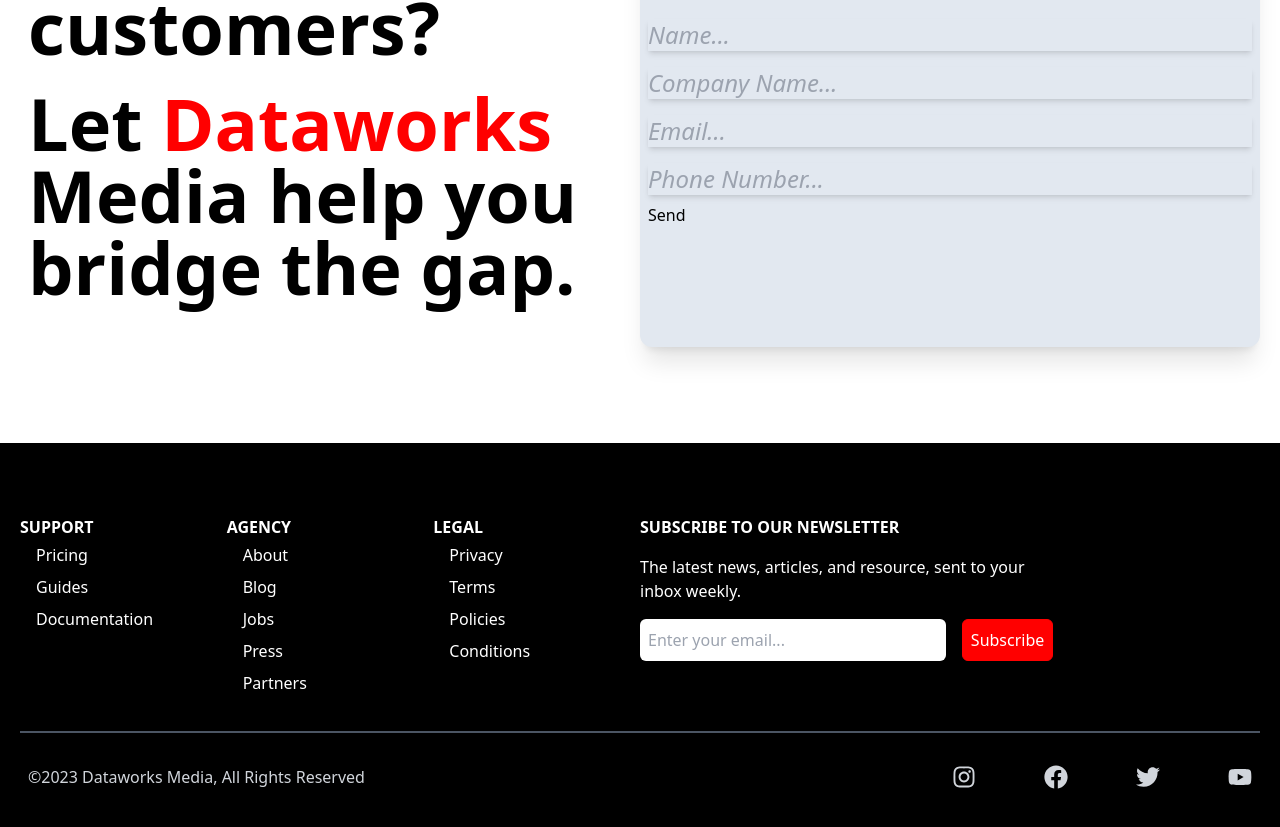
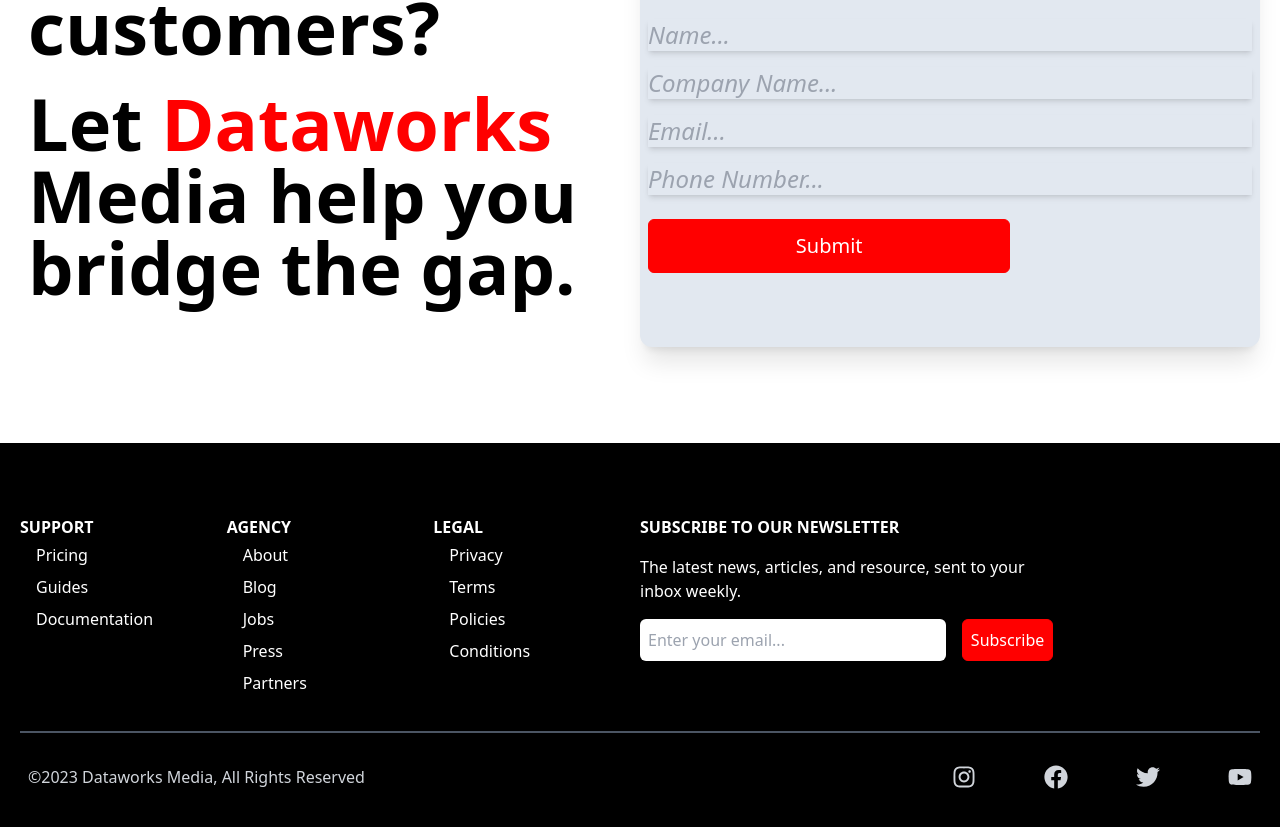
Before and after one commit to DataworksMedia/DataworksMedia-website, a React (Create React App) app: page / in a window 1280 px wide. Shown: the part 2807-3634 px from the top of the page. Built offline with nearby package versions, Linux system fonts and the light colour scheme.

Commit message:
Fixing Design

```diff
--- a/src/components/Contact.jsx
+++ b/src/components/Contact.jsx
@@ -68,8 +68,7 @@
               whileTap={{ scale: 0.9 }}
               className="text-white border text-xl bg-Red border-Red hover:bg-transparent hover:text-Red duration-300 rounded-md py-3 px-6 sm:w-[60%] my-4"
               type="submit"
-              value="Send"
-              class="button"
+              value="Submit"
             />
           </form>
         </div>
```
